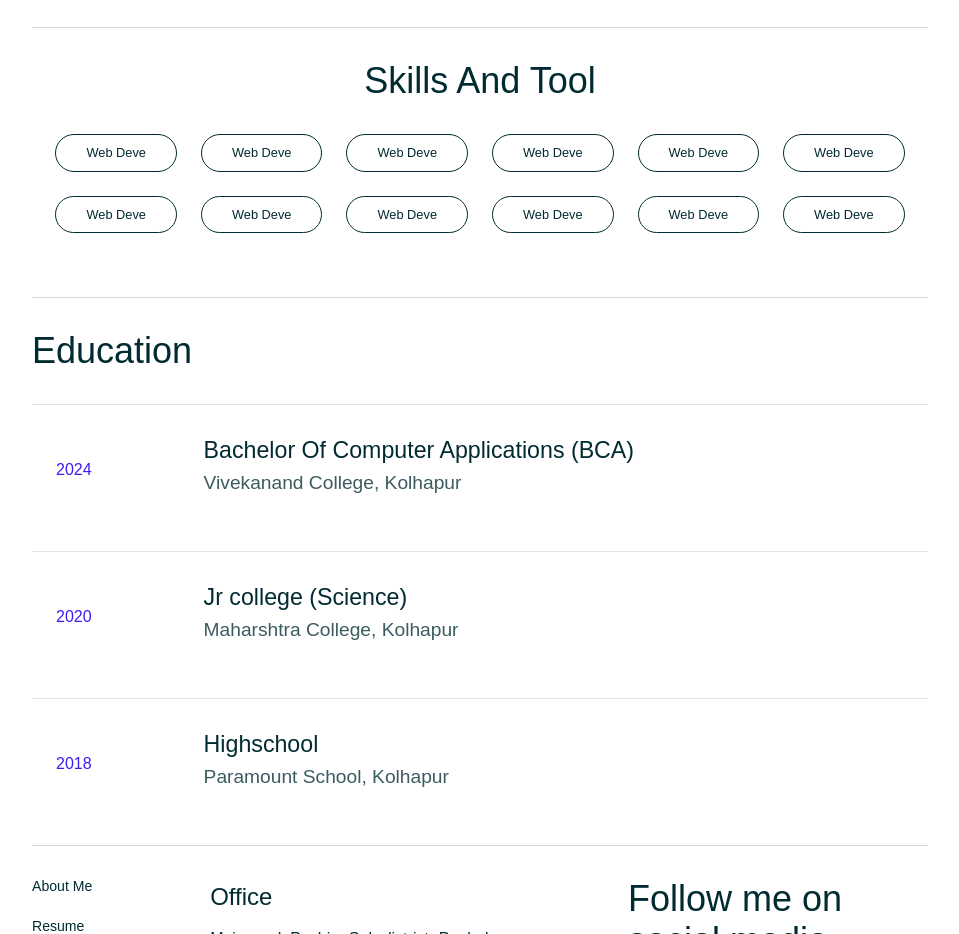
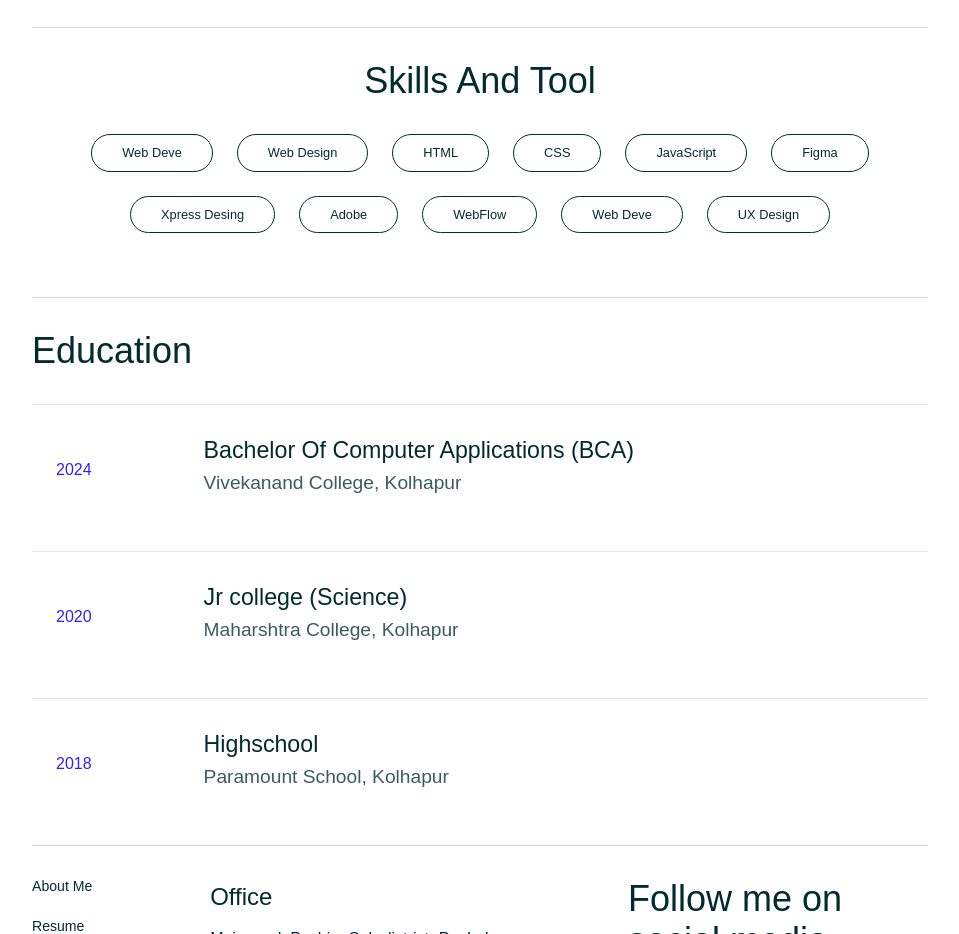
Before and after one commit to prat717/pratfolio, a plain HTML site: page index.html in a window 1280 px wide. Shown: the part 1320-2254 px from the top of the page, without its empty margins (160-1119 px from the left). Drawn offline with Linux system fonts and the light colour scheme; a web font is replaced by a local one.

Commit message:
Update index.html

```diff
--- a/index.html
+++ b/index.html
@@ -92,37 +92,35 @@
                     <p>Web Deve</p>
                 </div>
                 <div class="skills-tag">
-                    <p>Web Deve</p>
+                    <p>Web Design</p>
+                </div>
+                <div class="skills-tag">
+                    <p>HTML</p>
+                </div>
+                <div class="skills-tag">
+                    <p>CSS</p>
+                </div>
+                <div class="skills-tag">
+                    <p>JavaScript</p>
+                </div>
+                <div class="skills-tag">
+                    <p>Figma</p>
+                </div>
+                <div class="skills-tag">
+                    <p>Xpress Desing
+                    </p>
+                </div>
+                <div class="skills-tag">
+                    <p>Adobe</p>
+                </div>
+                <div class="skills-tag">
+                    <p>WebFlow</p>
                 </div>
                 <div class="skills-tag">
                     <p>Web Deve</p>
                 </div>
                 <div class="skills-tag">
-                    <p>Web Deve</p>
-                </div>
-                <div class="skills-tag">
-                    <p>Web Deve</p>
-                </div>
-                <div class="skills-tag">
-                    <p>Web Deve</p>
-                </div>
-                <div class="skills-tag">
-                    <p>Web Deve</p>
-                </div>
-                <div class="skills-tag">
-                    <p>Web Deve</p>
-                </div>
-                <div class="skills-tag">
-                    <p>Web Deve</p>
-                </div>
-                <div class="skills-tag">
-                    <p>Web Deve</p>
-                </div>
-                <div class="skills-tag">
-                    <p>Web Deve</p>
-                </div>
-                <div class="skills-tag">
-                    <p>Web Deve</p>
+                    <p>UX Design</p>
                 </div>
             </div>
         </div>
```
